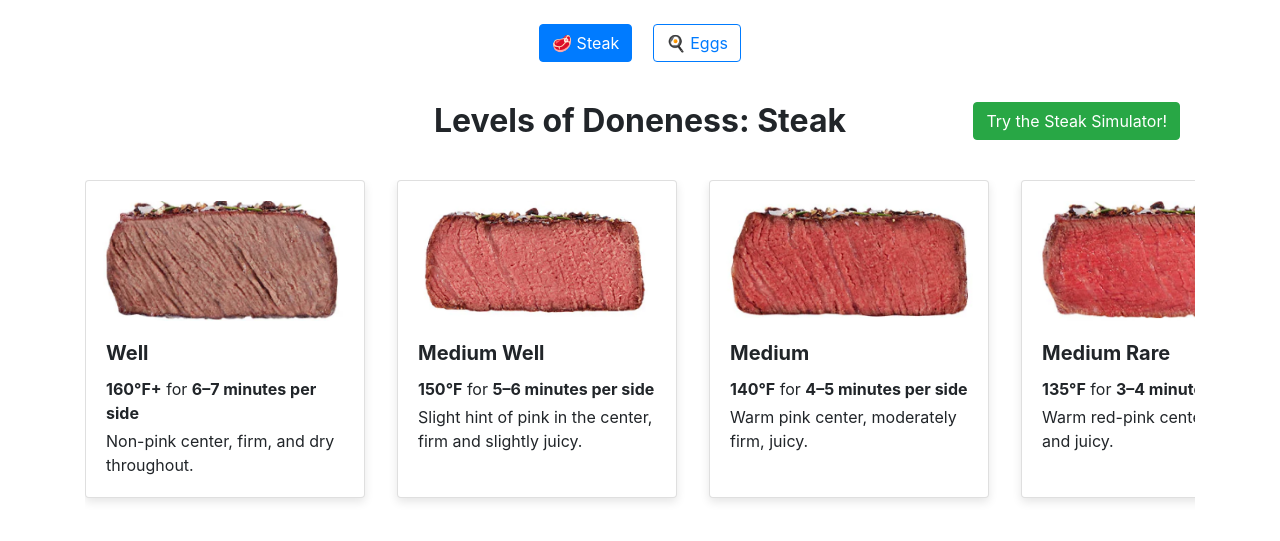
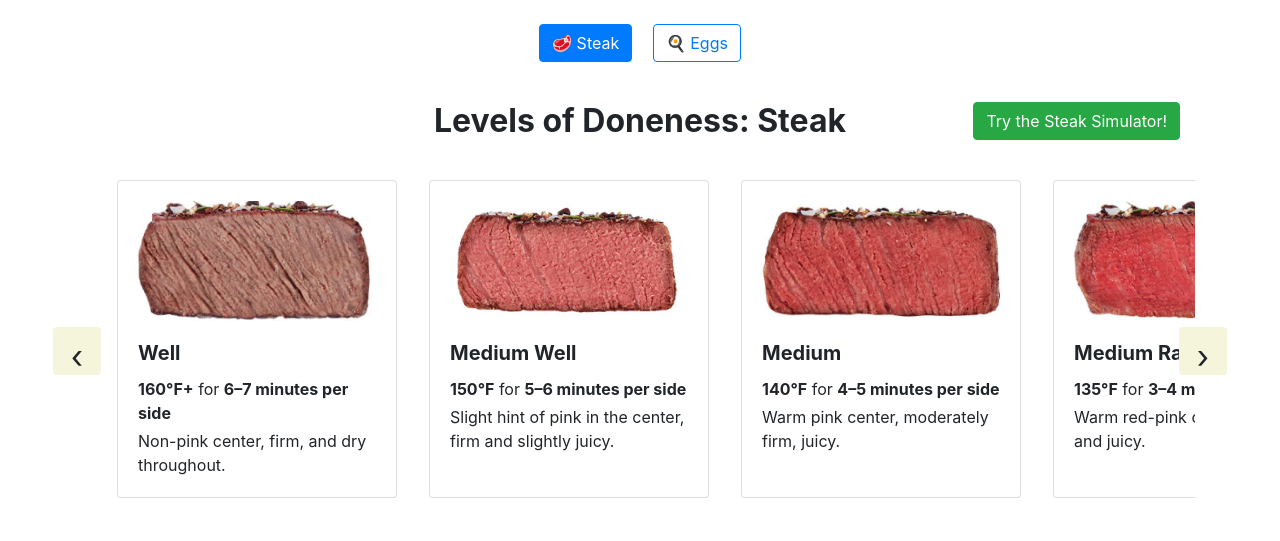
Before and after one commit to aliyatang1/meat-and-eggs, a Flask app: page /learn/1 in a window 1280 px wide. Shown: the part 56-597 px from the top of the page. Run offline with Flask 3, Linux system fonts and the light colour scheme; some libraries are stand-ins or nearby versions.

Commit message:
added arrows to the meat learning

```diff
--- a/templates/learn.html
+++ b/templates/learn.html
@@ -3,24 +3,35 @@
 {% block content %}
   <!-- Lesson Switch Buttons -->
   <div class="text-center mb-4">
-    <a href="{{ url_for('learn', lesson_id=1) }}" class="btn btn-outline-primary mx-2 {% if lesson.title == 'Levels of Doneness: Steak' %}active{% endif %}">🥩 Steak</a>
-    <a href="{{ url_for('learn', lesson_id=2) }}" class="btn btn-outline-primary mx-2 {% if lesson.title == 'Levels of Doneness: Eggs' %}active{% endif %}">🍳 Eggs</a>
+    <a href="{{ url_for('learn', lesson_id=1) }}"
+       class="btn btn-outline-primary mx-2 {% if lesson.title == 'Levels of Doneness: Steak' %}active{% endif %}">
+      🥩 Steak
+    </a>
+    <a href="{{ url_for('learn', lesson_id=2) }}"
+       class="btn btn-outline-primary mx-2 {% if lesson.title == 'Levels of Doneness: Eggs' %}active{% endif %}">
+      🍳 Eggs
+    </a>
   </div>
 
-
-  <!-- Steak Lesson Table -->
   {% if lesson.title == "Levels of Doneness: Steak" %}
   <div class="position-relative text-center py-3 mb-4">
     <h2 class="display-5 font-weight-bold d-inline-block mb-0 levels">Levels of Doneness: Steak</h2>
     <a href="/simulator/steak" class="btn btn-success simulator-link">Try the Steak Simulator!</a>
   </div>
 
-  <!-- Horizontal Scrollable Card Row -->
+  <!-- Arrow-controlled card scroller -->
+  <div class="position-relative mb-5">
+    <!-- Left arrow -->
+    <button id="steak-prev" class="btn arrow-btn position-absolute">
+      &#8249;
+    </button>
 
-  <div class="d-flex overflow-auto px-3 pb-4 steak-cards-wrapper">
+    <!-- Scrollable cards wrapper -->
+    <div id="steak-wrapper" class="d-flex overflow-hidden px-3 pb-4">
       {% for item in lesson.content %}
       <div class="card mx-3 flex-shrink-0" style="width: 280px;">
-      <img src="{{ url_for('static', filename=item.image) }}" class="steakcard-img-top" alt="{{ item.level }}">
+        <img src="{{ url_for('static', filename=item.image) }}"
+             class="steakcard-img-top" alt="{{ item.level }}">
         <div class="card-body">
           <h5 class="card-title font-weight-bold">{{ item.level }}</h5>
           <p class="card-text mb-1"><strong>{{ item.temp }}</strong> for <strong>{{ item.time }}</strong></p>
@@ -30,29 +41,26 @@
       {% endfor %}
     </div>
 
-  <!-- <div class="text-center mt-5">
-    <a href="/simulator/steak" class="btn btn-success btn-lg">Try the Steak Simulator!</a>
-  </div> -->
+    <!-- Right arrow -->
+    <button id="steak-next" class="btn arrow-btn position-absolute">
+      &#8250;
+    </button>
+  </div>
 
-  <!-- Egg Lesson Table -->
   {% else %}
   <div class="position-relative text-center py-3 mb-4">
     <h2 class="display-5 font-weight-bold d-inline-block mb-0 levels">Levels of Doneness: Eggs</h2>
     <a href="/simulator/eggs" class="btn btn-success simulator-link">Try the Egg Simulator!</a>
   </div>
 
-
-
-
   <div class="container">
     <div class="row justify-content-center">
       {% for item in lesson.content %}
       <div class="col-md-6 col-lg-3 mb-4">
-        <div class="card h-100 shadow">
-          <!-- Image at the top of the card -->
-          <img src="{{ url_for('static', filename=item.image) }}" class="eggcard-img-top" alt="{{ item.style }}">
-
-          <div class="card-body text-center">
+        <div class="card h-100 shadow text-center">
+          <img src="{{ url_for('static', filename=item.image) }}"
+               class="eggcard-img-top" alt="{{ item.style }}">
+          <div class="card-body">
             <h5 class="card-title font-weight-bold">{{ item.style }}</h5>
             <p class="card-text mb-1"><strong>Heat:</strong> {{ item.heat }}</p>
             <p class="card-text mb-1"><strong>Time:</strong> {{ item.time }}</p>
@@ -64,6 +72,54 @@
       {% endfor %}
     </div>
   </div>
+  {% endif %}
 
-{% endif %}
+  <!-- Arrow button styling -->
+  <style>
+    .arrow-btn {
+      background-color: beige;
+      border: none;
+      font-size: 2rem;
+      width: 3rem;
+      height: 3rem;
+      top: 50%;
+      transform: translateY(-50%);
+      z-index: 10;
+    }
+    #steak-prev {
+      left: -2rem;
+    }
+    #steak-next {
+      right: -2rem;
+    }
+  </style>
+
+  <!-- JS to drive arrow scrolling with wrap-around -->
+  <script>
+    document.addEventListener('DOMContentLoaded', function(){
+      const wrapper = document.getElementById('steak-wrapper');
+      const prevBtn = document.getElementById('steak-prev');
+      const nextBtn = document.getElementById('steak-next');
+      const cards = Array.from(wrapper.querySelectorAll('.card'));
+      const style = getComputedStyle(cards[0]);
+      const cardWidth = cards[0].offsetWidth + parseFloat(style.marginLeft) + parseFloat(style.marginRight);
+
+      function scrollToIndex(index) {
+        wrapper.scrollTo({ left: index * cardWidth, behavior: 'smooth' });
+      }
+
+      prevBtn && prevBtn.addEventListener('click', () => {
+        // determine current index from scroll position
+        let currentIndex = Math.round(wrapper.scrollLeft / cardWidth);
+        let prevIndex = (currentIndex - 1 + cards.length) % cards.length;
+        scrollToIndex(prevIndex);
+      });
+
+      nextBtn && nextBtn.addEventListener('click', () => {
+        let currentIndex = Math.round(wrapper.scrollLeft / cardWidth);
+        let nextIndex = (currentIndex + 1) % cards.length;
+        scrollToIndex(nextIndex);
+      });
+    });
+  </script>
 {% endblock %}
```
Lines whose indentation alone changed are shown as unchanged.
